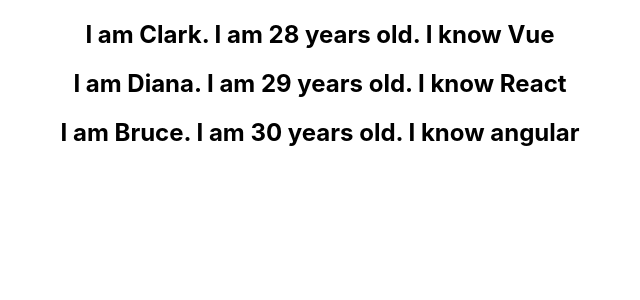
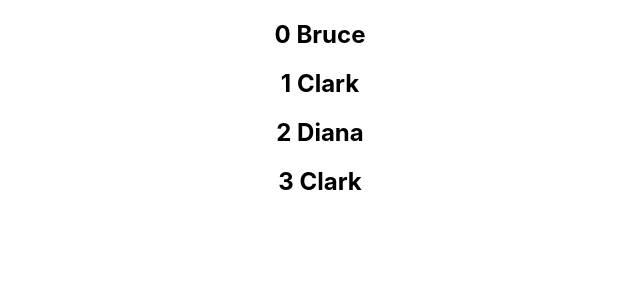
Before and after one commit to anuragking1995/LearningReact, a React (Create React App) app: page / in a window 1280 px wide. Shown: the top 300 px of the page, without its empty margins (320-960 px from the left). Built offline with nearby package versions, Linux system fonts and the light colour scheme.

Commit message:
index as anti pattern

```diff
--- a/src/components/NameList.js
+++ b/src/components/NameList.js
@@ -2,6 +2,7 @@
 import Person from './Person'
 
 function NameList() {
+    const names = ['Bruce','Clark','Diana','Clark']
     const persons = [
         {
            id:1,
@@ -22,10 +23,15 @@
             skill:'angular'
          }
     ]
-    const personList = persons.map(person =><Person person = {person}/>)
-    return (
-        <div>{personList}</div>
-    )
+    // const personList = persons.map(person =><Person key = {person.id} person = {person}/>)
+    // return (
+    //     <div>{personList}</div>
+    // )
+    //when to use index a skey
+    //the items in your list do not have a unique id . The list is static list and will not change , the list will be never re-ordered or filtered
+
+const nameList = names.map((name,index) => <h2 key = {index}> { index} {name}</h2>)
+    return <div>{nameList}</div>
 }
 
 export default NameList
```
Also changed, not shown: src/components/Person.js (line endings or trailing spaces).
